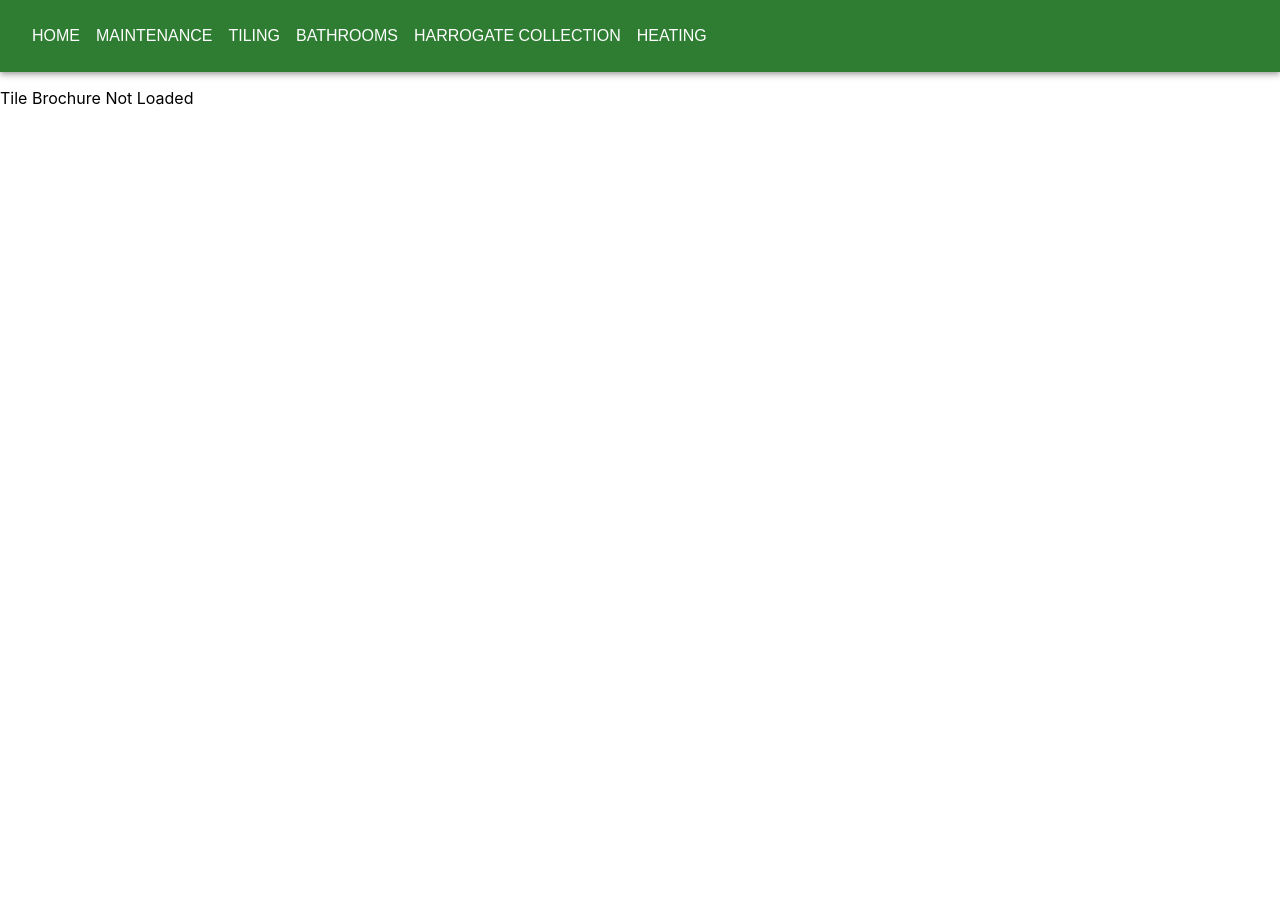
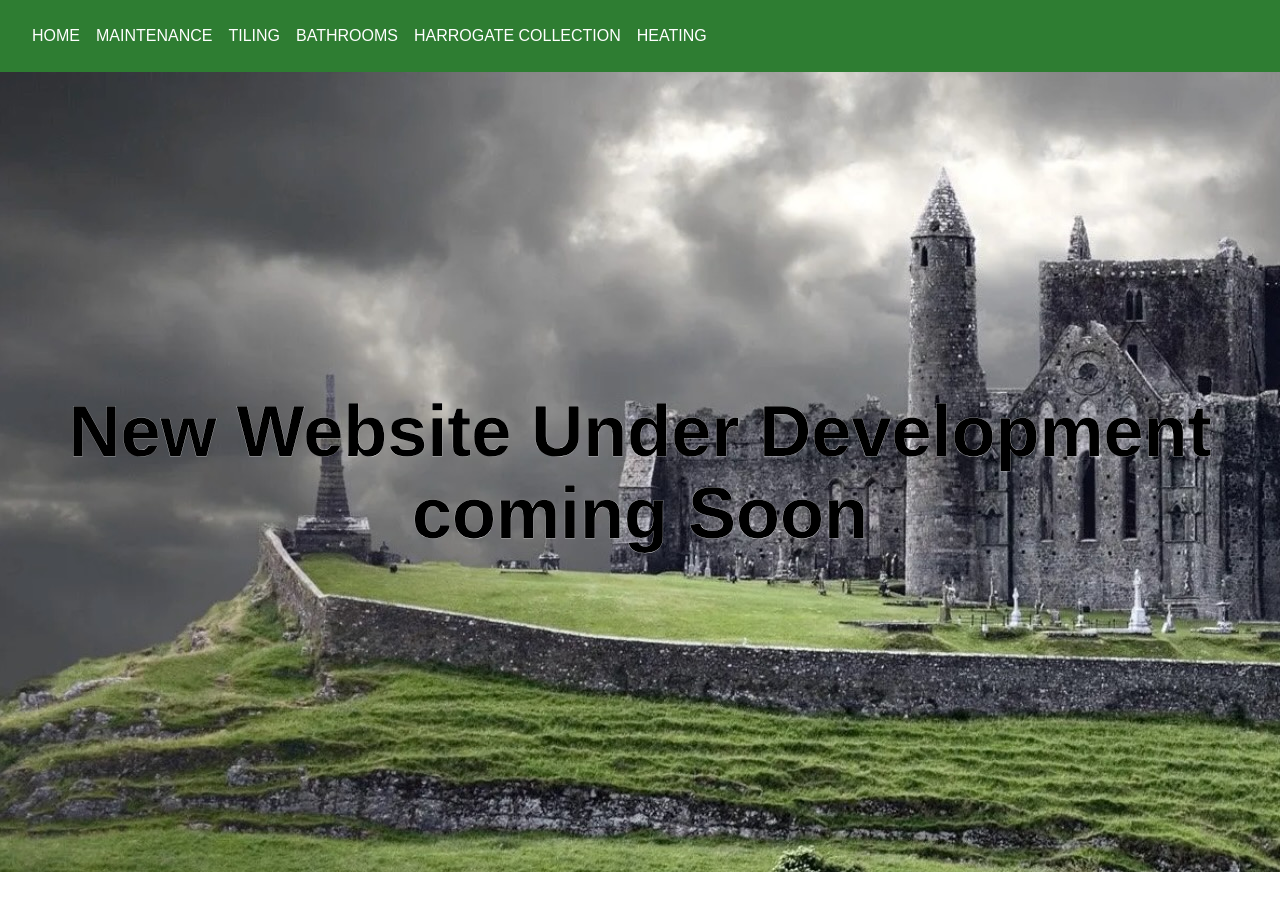
Before and after one commit to cmartin199/cashel_Interiors, a React (Create React App) app: page /Heating in a window 1280 px wide. Shown: the top 910 px of the page. After the commit the page ends 872 px from the top, so only its background shows below. Built offline with nearby package versions, Linux system fonts and the light colour scheme; a web font is replaced by a local one.

Commit message:
getting deploy working

```diff
--- a/src/Routes.tsx
+++ b/src/Routes.tsx
@@ -10,6 +10,8 @@ import Harrogate from "./Pages/Harrogate/Harrogate"
 
 export default function App() {
   return (
+    <Home />
+    /*
     <BrowserRouter>
       <Routes>
         <Route path="/" index element={<Home />} />
@@ -20,5 +22,6 @@ export default function App() {
         <Route path="Harrogate" element={<Harrogate />} />
       </Routes>
     </BrowserRouter>
+    */
   );
 }
```
